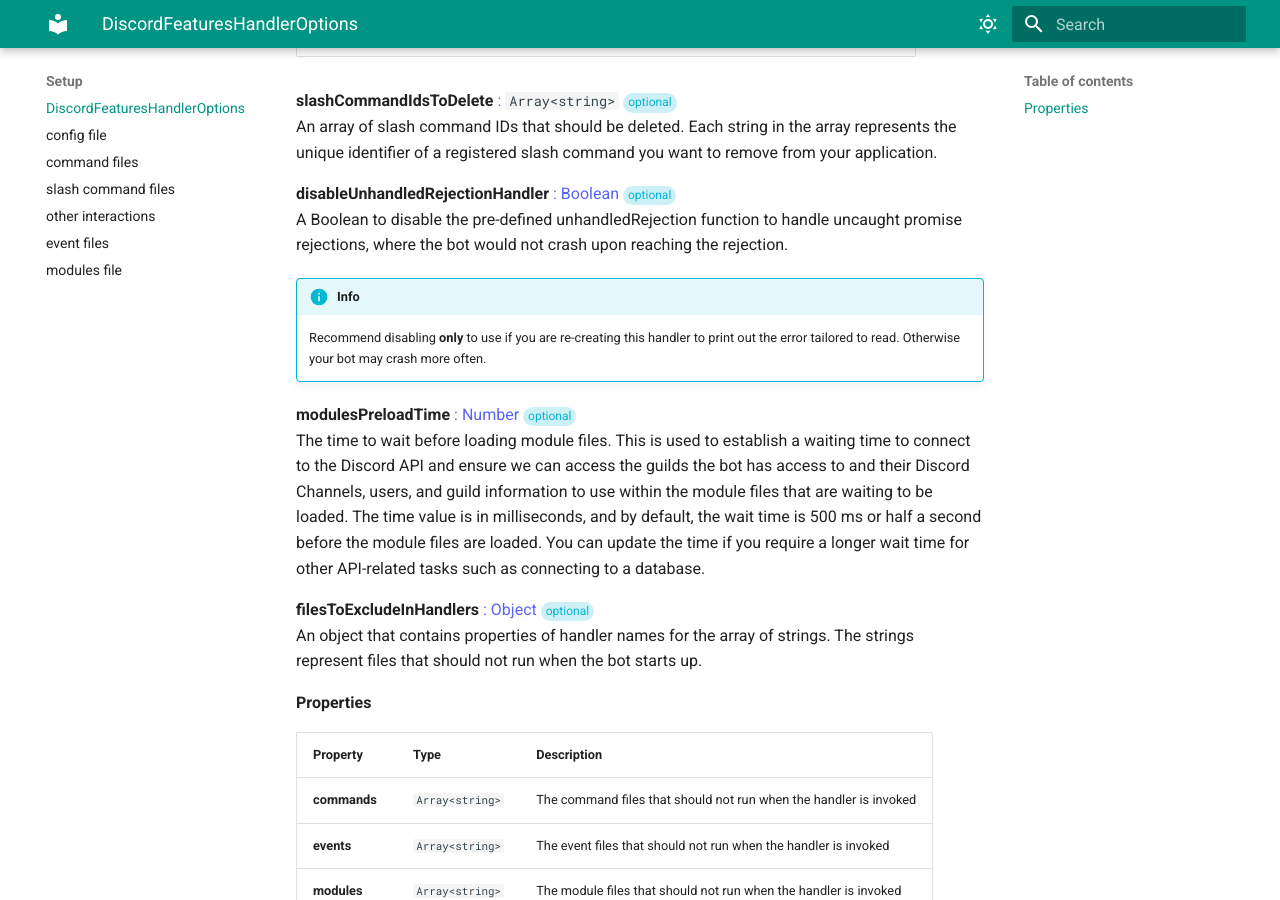
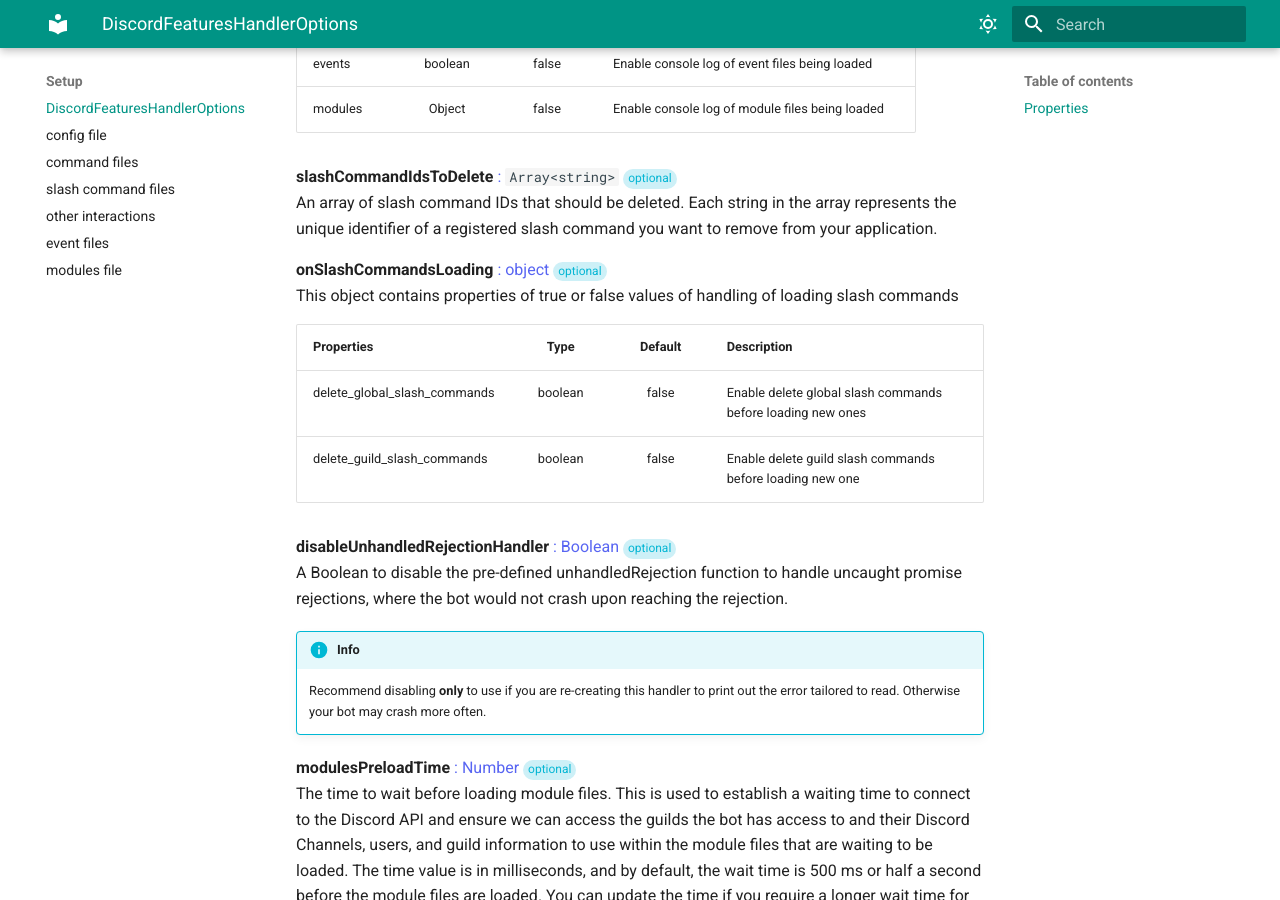
Before and after one commit to bng94/discord-features-handler, an MkDocs documentation site: the page built from docs/setup/DiscordFeaturesHandlerOptions.md, in a window 1280 px wide and 900 px high, scrolled down 2192 px. Built offline with MkDocs 1.6.1 and Material for MkDocs 9.7.7, drawn with Linux system fonts in a browser that asks for light colours; some of the changed text lies outside the part shown.

Commit message:
add onSlashCommandsLoading to DiscordFeaturesHandlerOptions

```diff
--- a/docs/setup/DiscordFeaturesHandlerOptions.md
+++ b/docs/setup/DiscordFeaturesHandlerOptions.md
@@ -33,6 +33,10 @@ DiscordFeaturesHandler(client, {
     modules: false,
   },
   slashCommandIdsToDelete = []
+  onSlashCommandsLoading = {
+    delete_global_slash_commands: false,
+    delete_guild_slash_commands: false,
+  },
   disableUnhandledRejectionHandler = false,
   modulesPreloadTime = 500,
   filesToExcludeInHandlers = {
@@ -142,7 +146,6 @@ The DiscordFeaturesHandlerOptions object contains properties to configure Discor
 </table>
 
 
-
 <p>
   <strong>onLoad_list_files</strong> <span class="varType">object</span>
 <span class="optional-label"></span><br/>
@@ -184,6 +187,38 @@ The DiscordFeaturesHandlerOptions object contains properties to configure Discor
 <span class="optional-label"></span><br/>
 An array of slash command IDs that should be deleted. Each string in the array represents the unique identifier of a registered slash command you want to remove from your application.
 </p>
+
+<p>
+  <strong>onSlashCommandsLoading</strong> <span class="varType">object</span>
+<span class="optional-label"></span><br/>
+  This object contains properties of true or false values of handling of loading slash commands
+</p>
+
+<table>
+  <thead>
+    <tr>
+      <th>Properties</th>
+      <th align="center">Type</th>
+      <th align="center">Default</th>
+      <th>Description</th>
+    </tr>
+  </thead>
+  <tbody>
+    <tr>
+      <td>delete_global_slash_commands</td>
+      <td align="center">boolean</td>
+      <td align="center">false</td>
+      <td>Enable delete global slash commands before loading new ones</td>
+    </tr>
+    <tr>
+      <td>delete_guild_slash_commands</td>
+      <td align="center">boolean</td>
+      <td align="center">false</td>
+      <td>Enable delete guild slash commands before loading new one</td>
+    </tr>
+
+  </tbody>
+</table>
 
 
 
```
Also changed, not shown: docs/builtIn/disabling-built-in-features.md (+1 -0 lines), docs/release-notes.md (+14 -3 lines), 3 other files.
